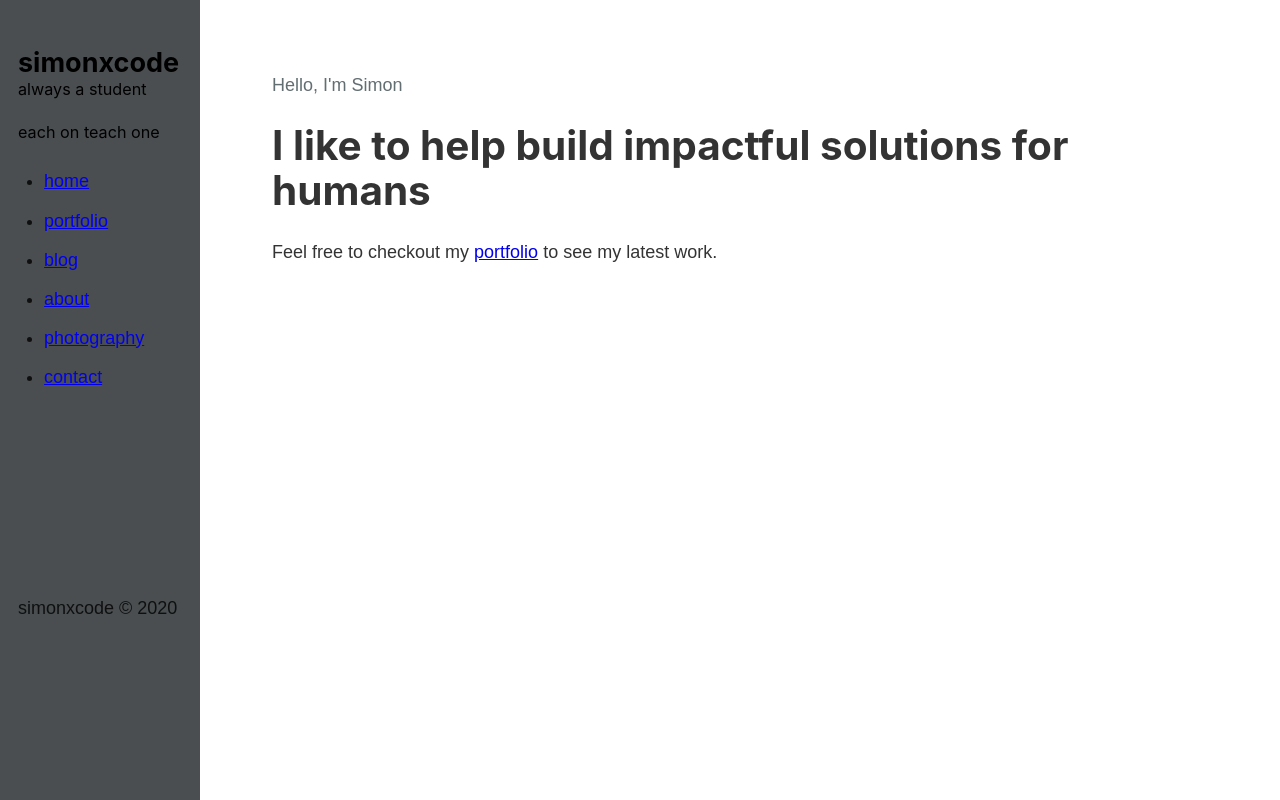
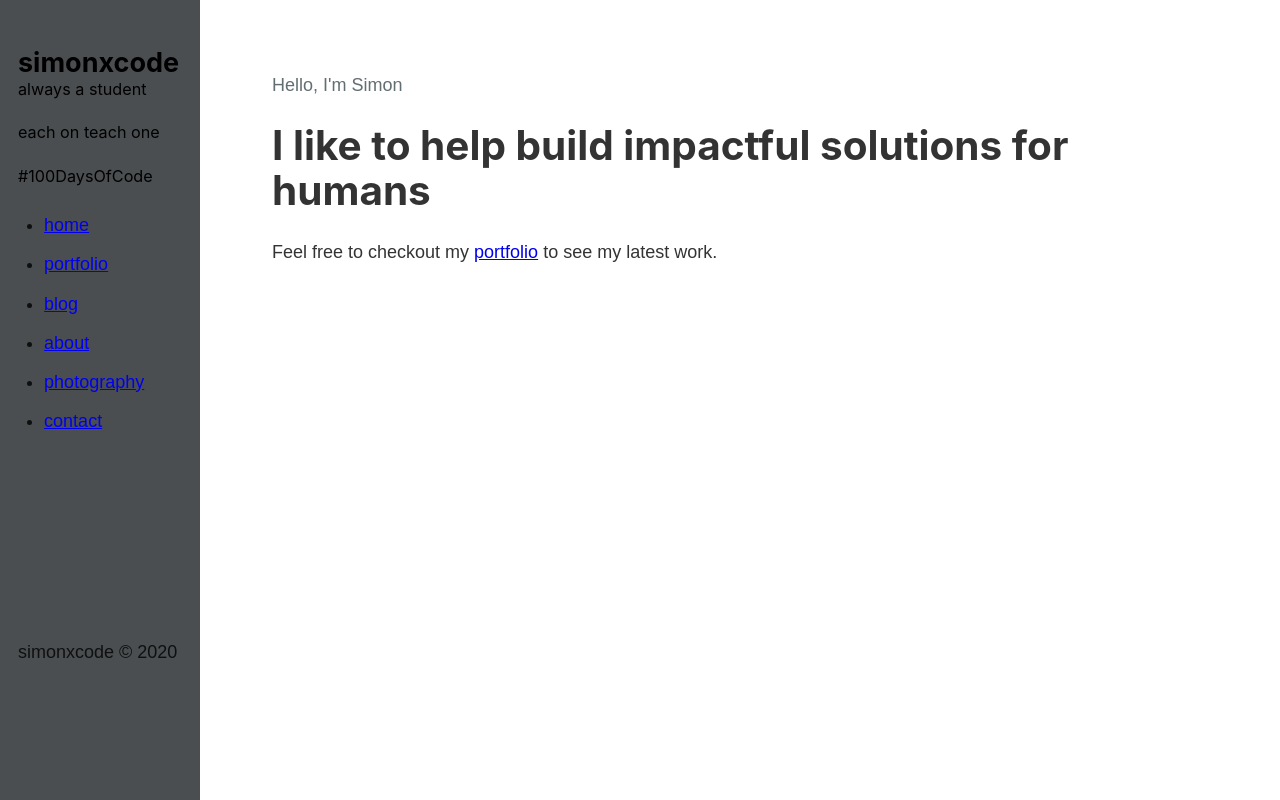
Before and after one commit to simonxcode/simonxcode.com, a Gatsby site: page / in a window 1280 px wide. Built offline with nearby package versions, Linux system fonts and the light colour scheme; Gatsby itself is replaced by a stand-in of ours.

Commit message:
Test Feature/blog-page for remote tracking

```diff
--- a/src/components/header.js
+++ b/src/components/header.js
@@ -19,6 +19,7 @@ const Header = () => {
           {data.site.siteMetadata.title}
           <p className={headerStyles.tagline}>always a student</p>
           <p className={headerStyles.tagline}>each on teach one</p>
+          <p className={headerStyles.tagline}>#100DaysOfCode</p>
         </Link>
         </h1>
       <nav>
```
